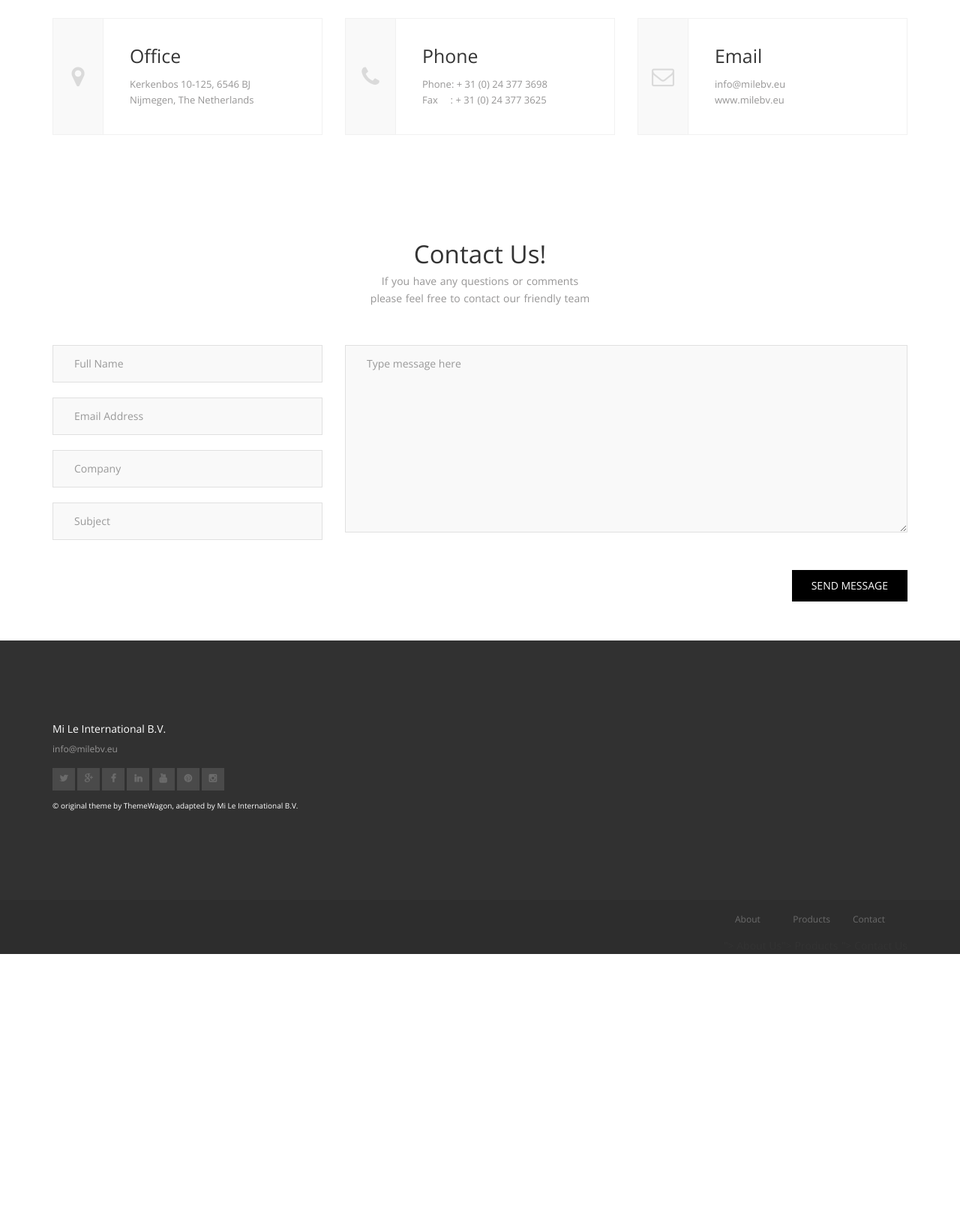
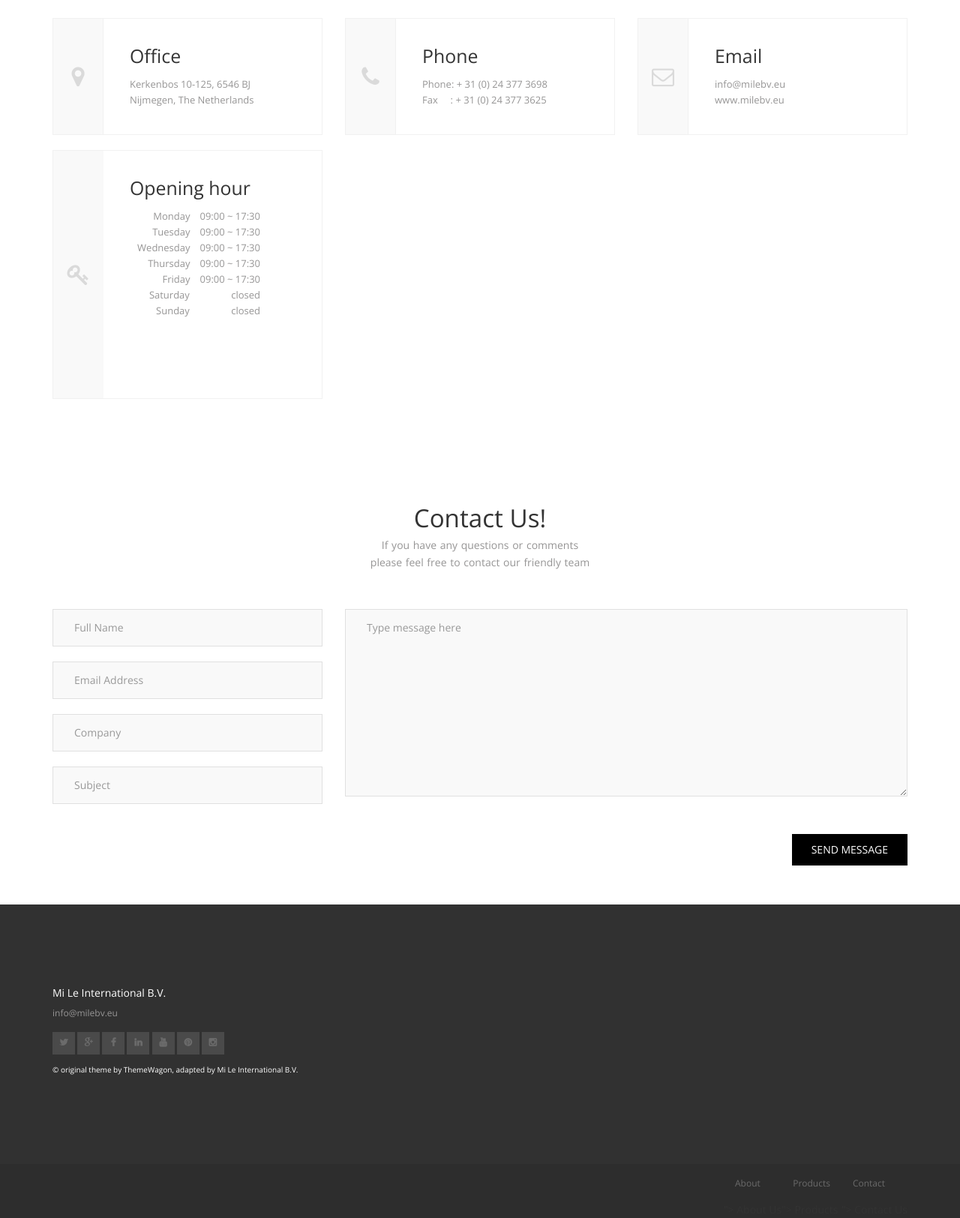
Before and after one commit to dpranantha/code-igniter-example, a CodeIgniter app: page /milebv/index.php/pages/view/contact in a window 1280 px wide. Shown: the part 808-2432 px from the top of the page at 75% size. Before the commit the page ends 2080 px from the top, so only its background shows below. Run offline with CodeIgniter, Linux system fonts and the light colour scheme; some libraries are stand-ins or nearby versions.

Commit message:
Implement opening hour

```diff
--- a/application/views/pages/contact.php
+++ b/application/views/pages/contact.php
@@ -90,7 +90,6 @@
             <!-- contact adresses section -->
             <section class="contact-address bg-white">
                 <div class="row">
-
                     <div class="col-md-4 col-xs-12">
                         <div class="address-info">
                             <div class="row">
@@ -154,9 +153,31 @@
                     </div>
 
                 </div>
+                <div class="row">
+                    <div class="col-md-4 col-xs-12">
+                        <div class="address-info">
+                            <div class="row">
+                                <div class="col-md-3 col-xs-3">
+                                    <div class="opening-info-icon text-center center-block bg-light-gray">
+                                        <i class="fa fa-key"></i>
+                                    </div>
+                                </div>
+                                <div class="col-md-6 col-xs-6 address-info-desc">
+                                    <h3>Opening hour</h3>
+                                        <p align="right">Monday&emsp;09:00 ~ 17:30<br/>
+                                        Tuesday&emsp;09:00 ~ 17:30<br/>
+                                        Wednesday&emsp;09:00 ~ 17:30<br/>
+                                        Thursday&emsp;09:00 ~ 17:30<br/>
+                                        Friday&emsp;09:00 ~ 17:30<br/>
+                                        Saturday&emsp;&emsp;&emsp;&emsp;&nbsp;closed<br/>
+                                        Sunday&emsp;&emsp;&emsp;&emsp;&nbsp;closed
+                                </div>
+
+                            </div>
+                        </div>
+                    </div>
+                </div>
             </section> <!-- /.contact-address -->
-
-
 
             <!-- contact-form -->
             <section class="contact-form">
--- a/assets/css/style.css
+++ b/assets/css/style.css
@@ -1868,6 +1868,18 @@ aside .tag-widget .tags a:hover {
     color: #dadada;
 }
 
+.contact-address .address-info .opening-info-icon i {
+    position: relative;
+    padding: 150px 0px;
+    font-size: 30px;
+    color: #dadada;
+}
+
+.contact-address .address-info:hover .opening-info-icon {
+    background-color: #000;
+    border-right: 1px solid #000;
+}
+
 .contact-address .address-info .address-info-desc {
     padding: 0px 0px 16px 20px;
 }
```
